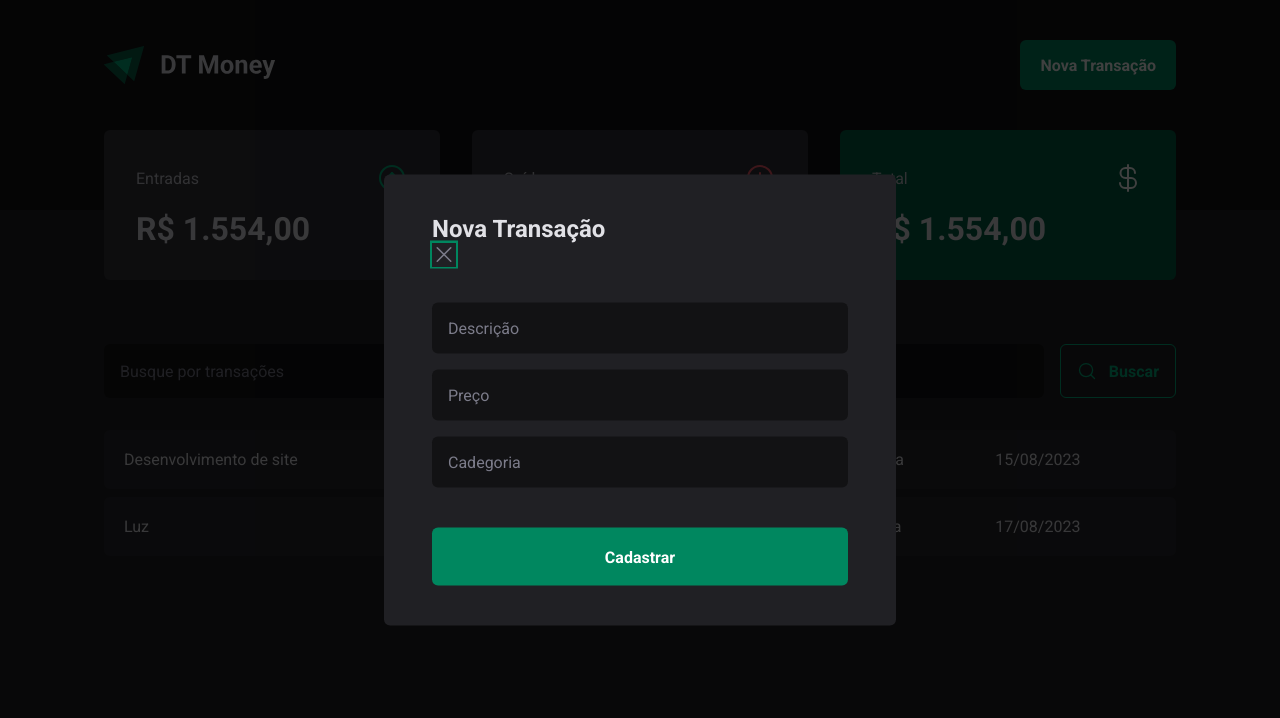
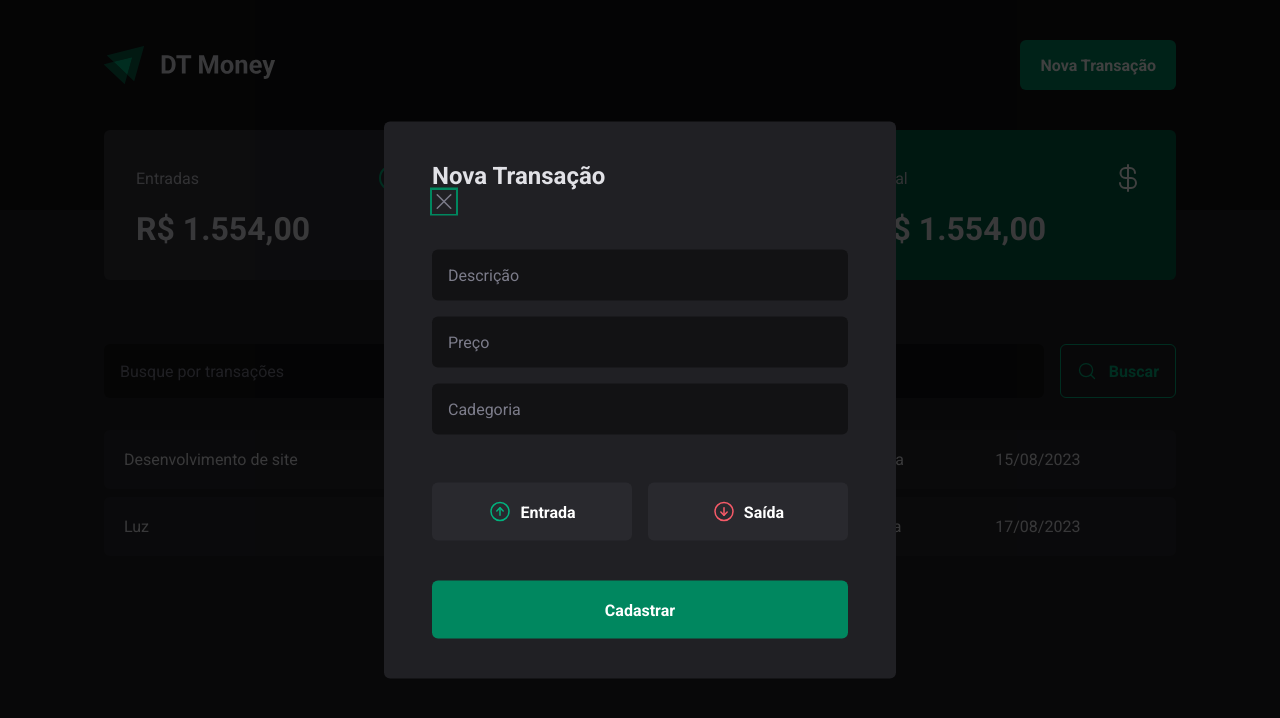
Before and after one commit to Ronald-Joaquim/DTmoney2.0, a React (Vite) app: page / in a window 1280 px wide. Both pictures are taken after a click on the button "Nova Transação". Shown: the top 718 px of the page. Built offline with nearby package versions, Linux system fonts and the light colour scheme.

Commit message:
Botões de entrada e saída

```diff
--- a/src/components/TransactionModal/index.tsx
+++ b/src/components/TransactionModal/index.tsx
@@ -1,6 +1,12 @@
 import * as Dialog from "@radix-ui/react-dialog";
-import { Overlay, Content, CloseButton } from "./styles";
-import { X } from "phosphor-react";
+import {
+  Overlay,
+  Content,
+  CloseButton,
+  TransactionType,
+  TransactionTypeButton,
+} from "./styles";
+import { ArrowCircleDown, ArrowCircleUp, X } from "phosphor-react";
 
 export function NewTransactionModal() {
   return (
@@ -19,6 +25,18 @@
           <input type="number" placeholder="Preço" required />
           <input type="text" placeholder="Cadegoria" required />
 
+          <TransactionType>
+            <TransactionTypeButton variant="income">
+              <ArrowCircleUp size={24} />
+              Entrada
+            </TransactionTypeButton>
+
+            <TransactionTypeButton variant="outcome">
+              <ArrowCircleDown size={24} />
+              Saída
+            </TransactionTypeButton>
+          </TransactionType>
+
           <button type="submit">Cadastrar</button>
         </form>
       </Content>
--- a/src/components/TransactionModal/styles.ts
+++ b/src/components/TransactionModal/styles.ts
@@ -67,3 +67,34 @@
   cursor: pointer;
   color: ${(props) => props.theme["gray-500"]};
 `;
+
+export const TransactionType = styled.div`
+  display: grid;
+  grid-template-columns: repeat(2, 1fr);
+  gap: 1rem;
+  margin-top: 0.5rem;
+`;
+
+interface TransactionTypeButtonProps {
+  variant: "income" | "outcome";
+}
+
+export const TransactionTypeButton = styled.button<TransactionTypeButtonProps>`
+  background: ${(props) => props.theme["gray-700"]} !important;
+  padding: 1rem;
+  display: flex;
+  align-items: center;
+  justify-content: center;
+  gap: 0.5rem;
+  border-radius: 6px;
+  cursor: pointer;
+  border: 0;
+  color: ${(props) => props.theme["gray-300"]};
+
+  svg {
+    color: ${(props) =>
+      props.variant === "income"
+        ? props.theme["green-300"]
+        : props.theme["red-300"]};
+  }
+`;
```
